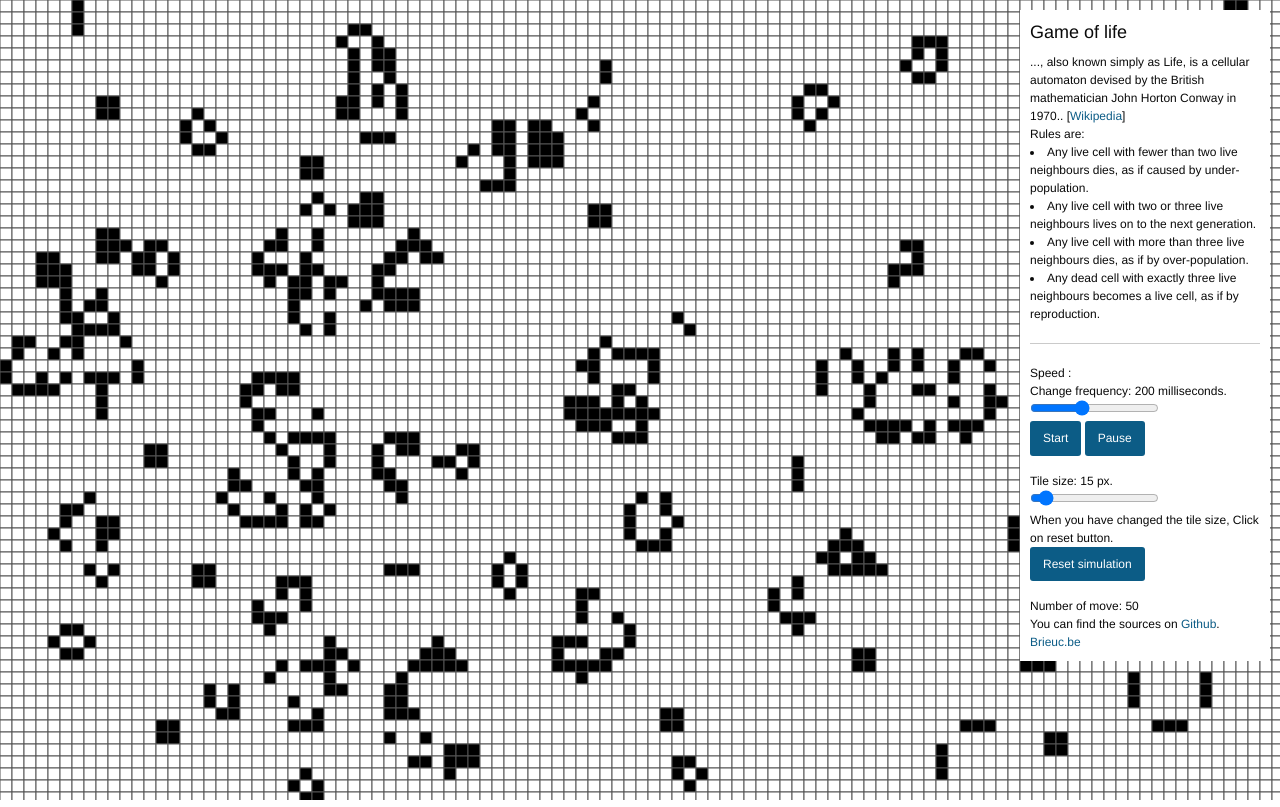
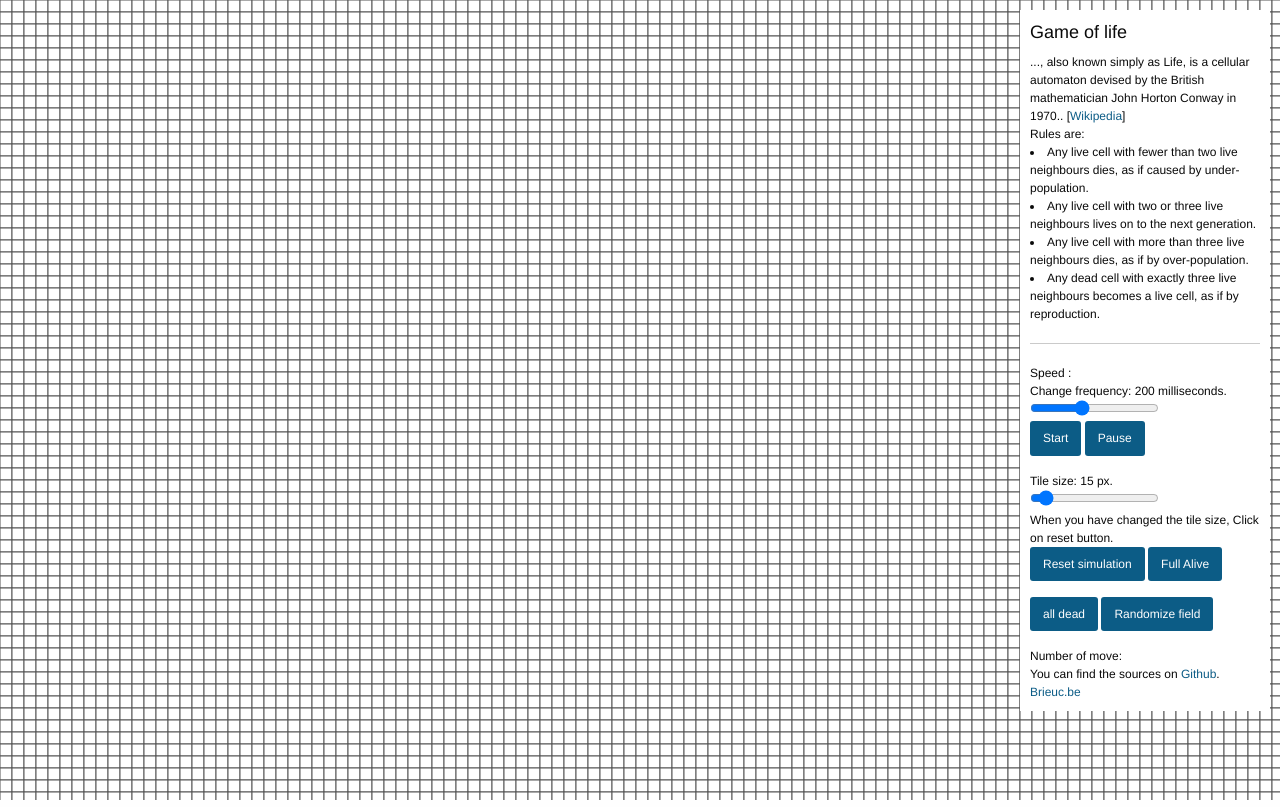
Before and after one commit to BriBarthelemy/Game-of-life-js, a plain HTML site: page index.html in a window 1280 px wide. Drawn offline with Linux system fonts and the light colour scheme.

```diff
--- a/index.html
+++ b/index.html
@@ -22,39 +22,64 @@
             margin: 0;
             overflow: hidden;
         }
-        h1{font-size: large;}
 
-        #control_panel {font-size:75%;position: absolute;right: 10px;top: 10px ;width: 250px;padding: 10px;background-color: #fff; }
+        h1 {
+            font-size: large;
+        }
+
+        #control_panel {
+            font-size: 75%;
+            position: absolute;
+            right: 10px;
+            top: 10px;
+            width: 250px;
+            padding: 10px;
+            background-color: #fff;
+        }
 
     </style>
 </head>
 
 <div id="control_panel" class="small">
     <h1>Game of life</h1>
-    ..., also known simply as Life, is a cellular automaton devised by the British mathematician John Horton Conway in 1970.. [<a href="https://en.wikipedia.org/wiki/Conway%27s_Game_of_Life" target="_blank">Wikipedia</a>]<br>
+
+        ..., also known simply as Life, is a cellular automaton devised by the British mathematician John Horton Conway
+        in 1970.. [<a href="https://en.wikipedia.org/wiki/Conway%27s_Game_of_Life" target="_blank">Wikipedia</a>]<br>
         Rules are:
         <li>Any live cell with fewer than two live neighbours dies, as if caused by under-population.</li>
         <li>Any live cell with two or three live neighbours lives on to the next generation.</li>
         <li>Any live cell with more than three live neighbours dies, as if by over-population.</li>
         <li>Any dead cell with exactly three live neighbours becomes a live cell, as if by reproduction.</li>
-        </small>
+
     <hr>
     Speed :<br>
     Change frequency: <span id="updateTime">200</span> milliseconds.<br>
-    <input type="range" min="10" max="500" value="200" step="10" onchange="app.setTiming(this.value);document.getElementById('updateTime').innerHTML=this.value" />
+    <input type="range" min="10" max="500" value="200" step="10"
+           onchange="app.setTiming(this.value);document.getElementById('updateTime').innerHTML=this.value"/>
     <br>
     <button onclick="app.start()" class="button small">Start</button>
-       <button onclick="app.stop()" class="button primary small">Pause</button><br>
+    <button onclick="app.stop()" class="button primary small">Pause</button>
+    <br>
     Tile size: <span id="tileSizeDisplay">15</span> px.<br>
-       <input type="range" min="5" id="tileSize" max="100" value="12" step="1" onchange="document.getElementById('tileSizeDisplay').innerHTML=this.value" />
+    <input type="range" min="5" id="tileSize" max="100" value="12" step="1"
+           onchange="document.getElementById('tileSizeDisplay').innerHTML=this.value"/>
     <br>When you have changed the tile size, Click on reset button.<br>
-       <button onclick="app.reset(document.getElementById('tileSize').value)" class="button primary small">Reset simulation</button>
+    <button onclick="app.reset(document.getElementById('tileSize').value)" class="button primary small">Reset
+        simulation
+    </button>
+
+    <button onclick="app.getGrid().allAlive()" class="button primary small">Full Alive
+    </button>
+    <button onclick="app.getGrid().allDead()" class="button primary small">all dead
+    </button>
+    <button onclick="app.getGrid().randomize()" class="button primary small">Randomize field
+    </button>
 
     <div>
         Number of move: <span id="moveNbr"></span>
     </div>
 
-    You can find the sources on <a href="http://bit.ly/25UgkmW" target="_blank">Github</a>.<br/>
+    You can find the sources on <a href="http://bit.ly/28KWbdP" target="_blank">Github</a>.<br/>
     <a href="http://brieuc.be" target="_blank">Brieuc.be</a>
 </div>
 
@@ -64,7 +89,7 @@
     // -- Build grid
     var app = new App("moveNbr");
     // -- Temporize start
-    setTimeout(app.start(),500);
+   // setTimeout(app.start(), 500);
 </script>
 </body>
 </html>
--- a/js/app.js
+++ b/js/app.js
@@ -18,7 +18,7 @@ var App = function (domCounterId) {
         // -- instanciation element
         grid = new Grid(tileSize);
         grid.addSvgContainer();
-        grid.randomize();
+
 
     }
 
@@ -55,6 +55,10 @@ var App = function (domCounterId) {
 
     }
 
+    function getGrid(){
+        return grid;
+    }
+
     init();
 
     return {
@@ -62,7 +66,8 @@ var App = function (domCounterId) {
         stop: stop,
         setTiming: setTiming,
         reset: reset,
-        setTileSize: setTileSize
+        setTileSize: setTileSize,
+        getGrid : getGrid
     }
 };
 /**
@@ -128,22 +133,12 @@ var Tile = function (x, y, size) {
         domElement.classList.toggle("black");
     }
 
-    function getDirection() {
-        if (domElement.classList.contains('white')) {
-            // right
-            return -Math.PI / 2;
-        } else if (domElement.classList.contains('black')) {
-            // left
-            return Math.PI / 2;
-        }
-    }
 
 
     init();
 
     return {
         getDomElement: getDomElement,
-        getDirection: getDirection,
         toggleColor: toggleColor,
         isAlive: isAlive,
         setAlive: setAlive,
@@ -190,9 +185,26 @@ var Grid = function (tileSizeDef, containerDom) {
     }
 
     function randomize() {
+
         for (var i = 0; i < tilesHeight; i++) {
             for (var j = 0; j < tilesWidth; j++) {
                 Math.round((Math.random()*2)) > 1 ? arrayTile[i][j].toggleColor() : null;
+            }
+        }
+    }
+
+    function allDead() {
+        for (var i = 0; i < tilesHeight; i++) {
+            for (var j = 0; j < tilesWidth; j++) {
+                arrayTile[i][j].setDeath() ;
+            }
+        }
+    }
+
+    function allAlive() {
+        for (var i = 0; i < tilesHeight; i++) {
+            for (var j = 0; j < tilesWidth; j++) {
+                arrayTile[i][j].setAlive() ;
             }
         }
     }
@@ -278,7 +290,9 @@ var Grid = function (tileSizeDef, containerDom) {
         addSvgContainer: addSvgContainer,
         getCenteredTile: getCenteredTile,
         run: run,
-        randomize : randomize
+        randomize : randomize,
+        allAlive : allAlive,
+        allDead: allDead
     }
 
 };
```
Lines whose indentation alone changed are shown as unchanged.
